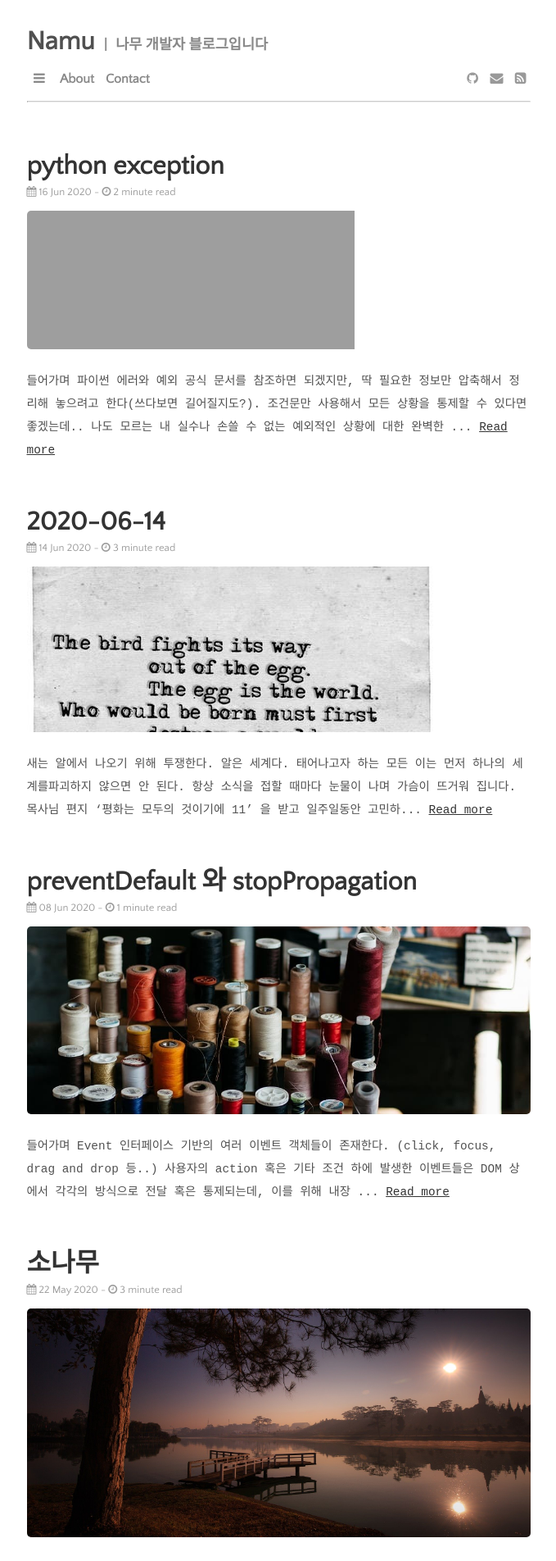
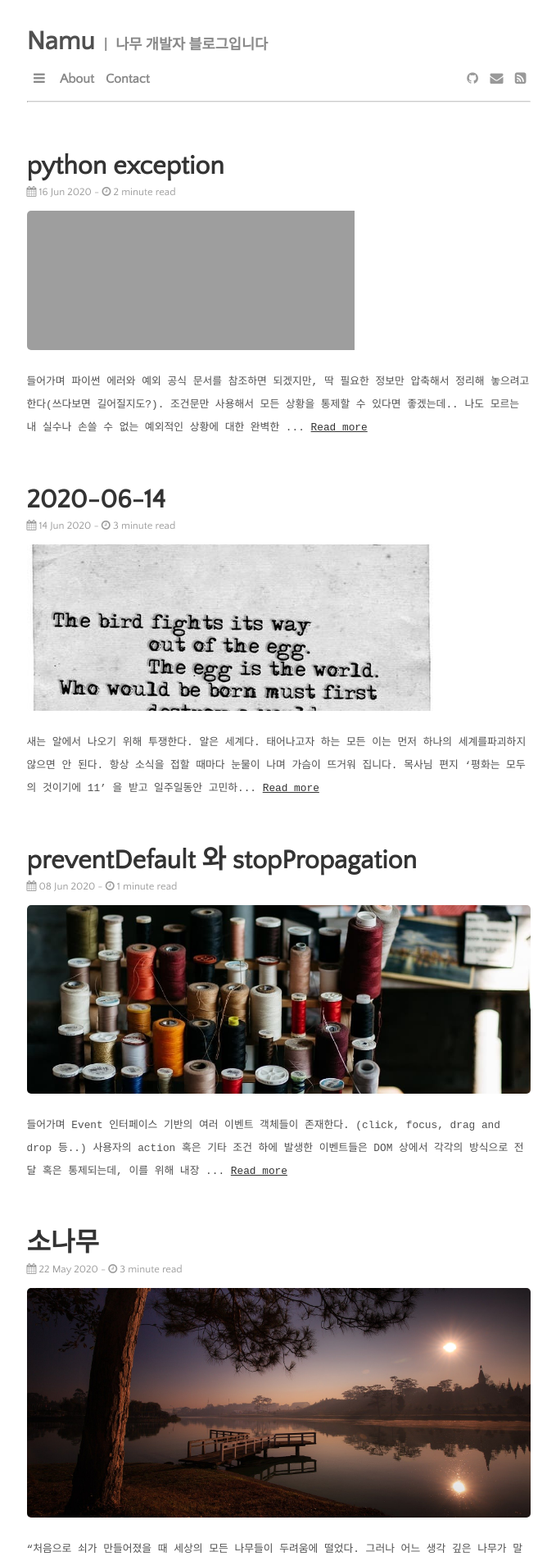
Before and after one commit to daesungRa/namu, a Jekyll site: the page built from index.markdown, in a window 1280 px wide. Shown: the top 1904 px of the page at 82% size, without its empty margins (300-979 px from the left). Built offline with Jekyll 4.4.1, drawn with Linux system fonts in a browser that asks for light colours; some web fonts are replaced.

Commit message:
post: Change post font-size to 0.8rem

```diff
--- a/assets/css/main.css
+++ b/assets/css/main.css
@@ -179,7 +179,7 @@ hr {
 
 .post-container {
   margin-bottom: 4rem;
-  font-size: 0.9rem;  /* in 200523 by namu */
+  font-size: 0.8rem;  /* in 200523 by namu */
   font-family: 'Nanum Gothic Coding', monospace;  /* in 200523 by namu */
 }
 
```
